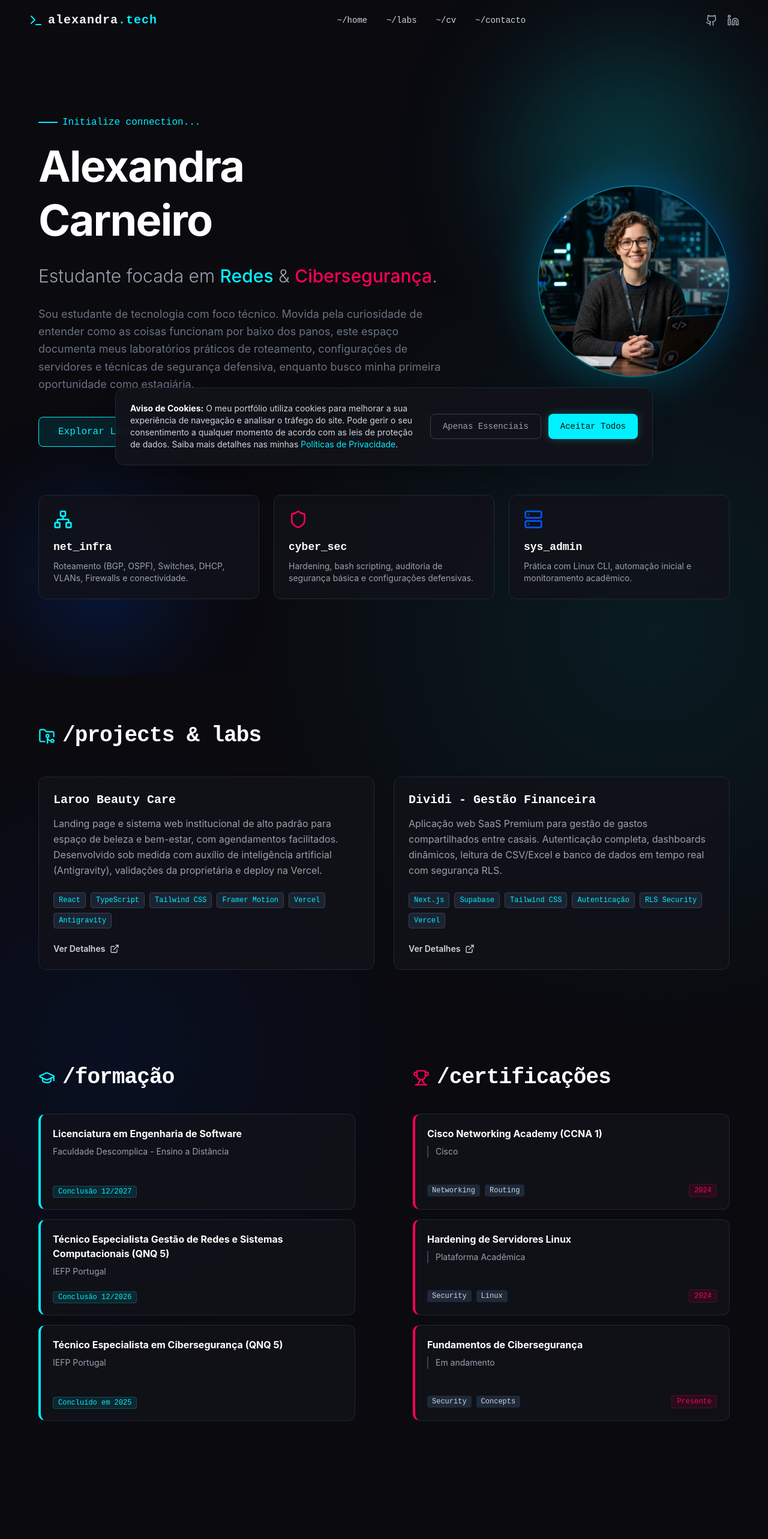
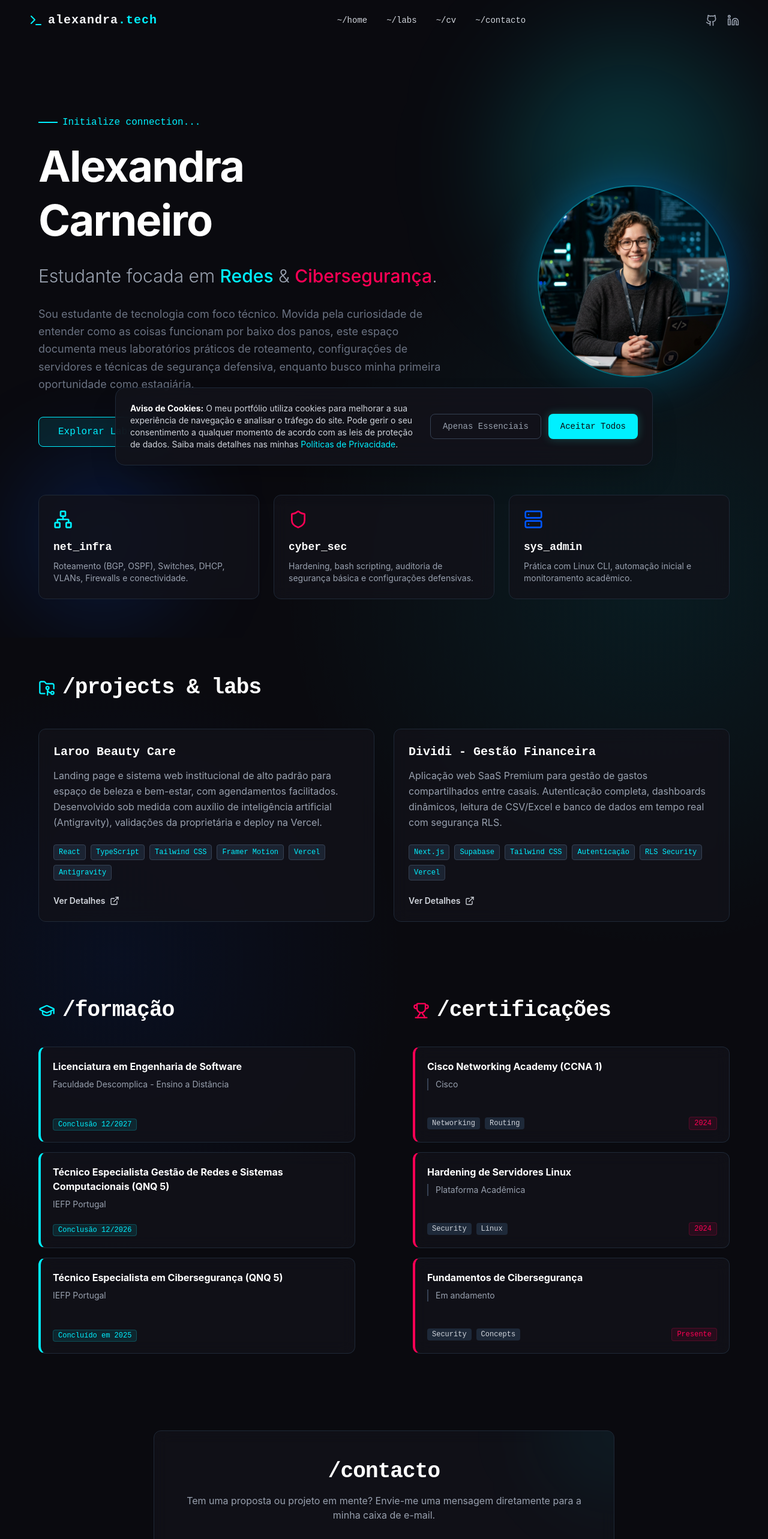
Before and after one commit to alexandra-carneiro/alexandra-tech, a React (Vite) app: page / in a window 1280 px wide. Shown: the top 2566 px of the page at 60% size. Built offline with nearby package versions, Linux system fonts and the light colour scheme.

Commit message:
style: optimize vertical spacing and paddings between sections and footer

```diff
--- a/src/App.tsx
+++ b/src/App.tsx
@@ -74,7 +74,7 @@ function App() {
       <CookieBanner />
 
       {/* Footer */}
-      <footer className="w-full border-t border-gray-800 bg-surface/50 py-8 text-center text-gray-500 font-mono text-sm mt-32 flex flex-col items-center gap-3">
+      <footer className="w-full border-t border-gray-800 bg-surface/50 py-8 text-center text-gray-500 font-mono text-sm mt-16 flex flex-col items-center gap-3">
         <p>sys.exit(0) // Desenvolvido por Alexandra Carneiro © {new Date().getFullYear()}</p>
         <div className="flex gap-4 text-xs">
           <Link to="/termos" className="hover:text-primary transition-colors">Termos de Uso</Link>
--- a/src/components/Certifications.tsx
+++ b/src/components/Certifications.tsx
@@ -42,7 +42,7 @@ const certificates = [
 
 export function Certifications() {
   return (
-    <section id="certifications" className="py-20 px-6 md:px-12 container mx-auto mb-20">
+    <section id="certifications" className="py-12 md:py-16 px-6 md:px-12 container mx-auto">
 
       <div className="flex flex-col lg:flex-row gap-16 lg:gap-24 w-full max-w-6xl mx-auto">
 
--- a/src/components/Contact.tsx
+++ b/src/components/Contact.tsx
@@ -41,7 +41,7 @@ export function Contact() {
   };
 
   return (
-    <section id="contact" className="py-20 px-6 md:px-12 container mx-auto">
+    <section id="contact" className="py-12 md:py-16 px-6 md:px-12 container mx-auto">
       <div className="max-w-3xl mx-auto tech-card p-8 md:p-12 relative overflow-hidden">
         {/* Glow effect */}
         <div className="absolute top-0 right-0 w-64 h-64 bg-primary/5 rounded-full blur-3xl -translate-y-1/2 translate-x-1/2 pointer-events-none" />
--- a/src/components/Hero.tsx
+++ b/src/components/Hero.tsx
@@ -3,7 +3,7 @@ import { motion } from 'framer-motion';
 
 export function Hero() {
   return (
-    <section id="home" className="pt-32 pb-20 md:pt-48 md:pb-32 px-6 md:px-12 container mx-auto relative overflow-hidden">
+    <section id="home" className="pt-32 pb-12 md:pt-48 md:pb-16 px-6 md:px-12 container mx-auto relative overflow-hidden">
 
       {/* Decorative background elements (glows) */}
       <div className="absolute top-20 right-10 w-96 h-96 bg-primary/20 rounded-full blur-[100px] -z-10" />
--- a/src/components/Projects.tsx
+++ b/src/components/Projects.tsx
@@ -4,7 +4,7 @@ import { projects } from '../data/projects';
 
 export function Projects() {
   return (
-    <section id="projects" className="py-20 px-6 md:px-12 container mx-auto relative">
+    <section id="projects" className="py-12 md:py-16 px-6 md:px-12 container mx-auto relative">
       {/* Support both #projects and #labs scroll anchors */}
       <div id="labs" className="absolute top-0 left-0" />
 
```
